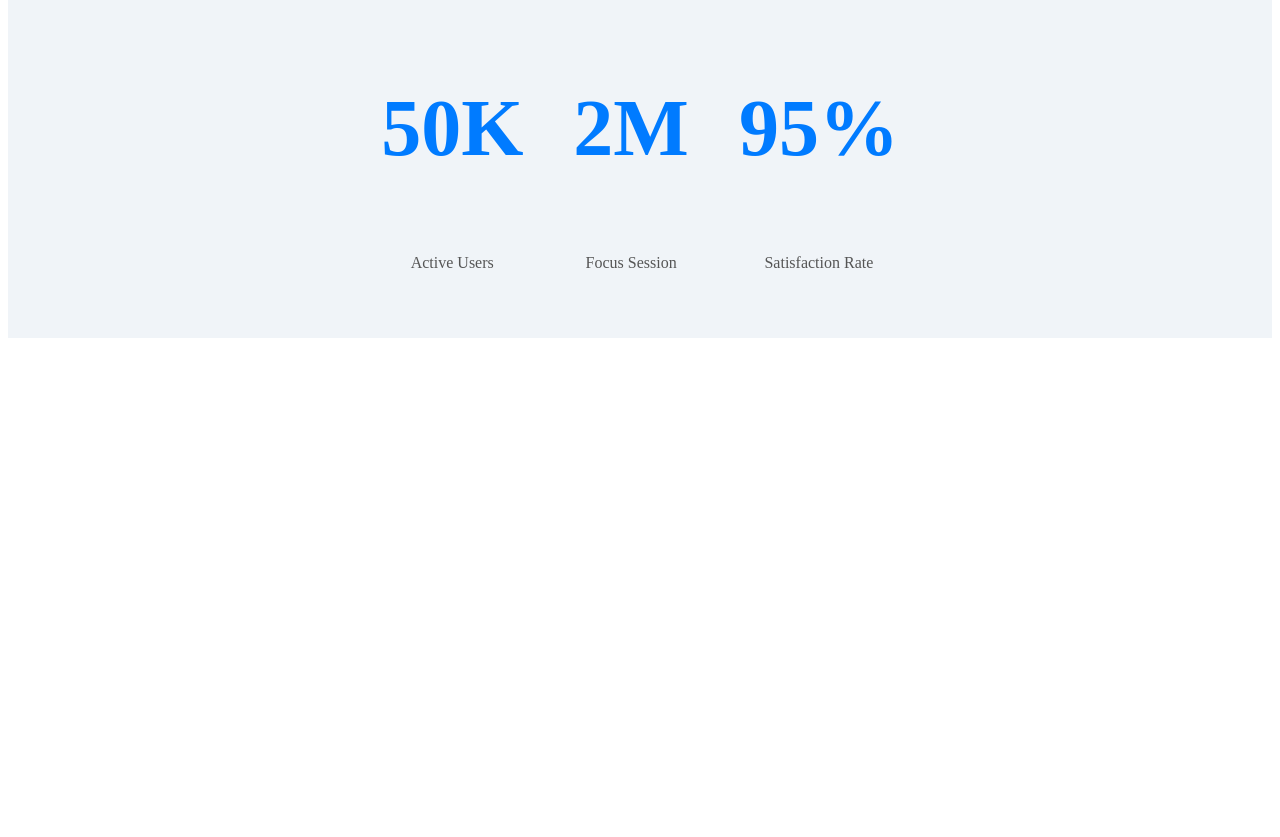
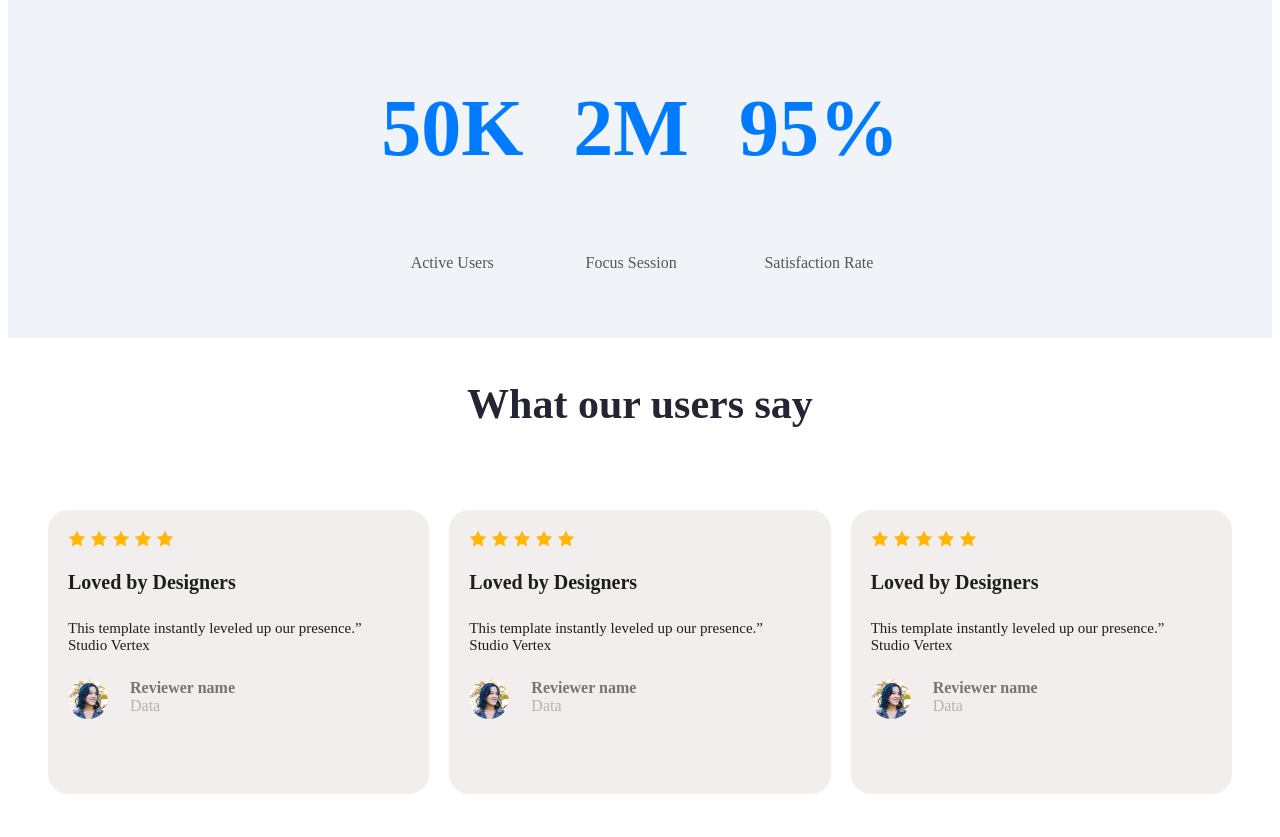
Before and after one commit to Showkat2/logo-on, a plain HTML site: page index.html in a window 1280 px wide. Shown: the part 1433-2270 px from the top of the page. Before the commit the page ends 1779 px from the top, so only its background shows below. Drawn offline with Linux system fonts and the light colour scheme.

Commit message:
seven commit

```diff
--- a/index.html
+++ b/index.html
@@ -45,6 +45,76 @@
 
 </section>
 
+<section class="about">
+        <h3 class="section-title">What our users say
+
+        </h3>
+
+    </section>
+<main>
+     <section class="skills">
+        <!--Review 1-->
+        <div class="review">
+            <div class="st-1">
+            <img src="Assets/icon-star.png" alt="">
+            <img src="Assets/icon-star.png" alt="">
+            <img src="Assets/icon-star.png" alt="">
+            <img src="Assets/icon-star.png" alt="">
+            <img src="Assets/icon-star.png" alt="">
+            </div>
+            <h3>Loved by Designers</h3>
+            <p>This template instantly leveled up our presence.”  Studio Vertex</p>
+        <div class="rev-2">
+            <img class="zero" src="Assets/avatar.png">
+            <div>
+            <strong>Reviewer name</strong>
+            <br><span>Data</span>
+        </div>
+        </div>
+    </div>
+
+        <!--Review 2-->
+      <div class="review">
+            <div class="st-1">
+            <img src="Assets/icon-star.png" alt="">
+            <img src="Assets/icon-star.png" alt="">
+            <img src="Assets/icon-star.png" alt="">
+            <img src="Assets/icon-star.png" alt="">
+            <img src="Assets/icon-star.png" alt="">
+            </div>
+            <h3>Loved by Designers</h3>
+            <p>This template instantly leveled up our presence.”  Studio Vertex</p>
+        <div class="rev-2">
+            <img class="zero" src="Assets/avatar.png">
+            <div>
+            <strong>Reviewer name</strong>
+            <br><span>Data</span>
+        </div>
+        </div>
+    </div>
+    <!--Review 3-->
+    <div class="review">
+            <div class="st-1">
+            <img src="Assets/icon-star.png" alt="">
+            <img src="Assets/icon-star.png" alt="">
+            <img src="Assets/icon-star.png" alt="">
+            <img src="Assets/icon-star.png" alt="">
+            <img src="Assets/icon-star.png" alt="">
+            </div>
+            <h3>Loved by Designers</h3>
+            <p>This template instantly leveled up our presence.”  Studio Vertex</p>
+        <div class="rev-2">
+            <img class="zero" src="Assets/avatar.png">
+            <div>
+            <strong>Reviewer name</strong>
+            <br><span>Data</span>
+        </div>
+        </div>
+    </div>
+
+     </section>
+</main>
+
 
 </body>
 </html>
--- a/style/style.css
+++ b/style/style.css
@@ -99,3 +99,51 @@ nav{
     margin-top: 30px;
     color: #555;
 }
+.section-title{
+    font-weight: bold;
+    font-size: 42px;
+    color: #252432;
+    text-align: center;
+}
+.skills{
+    display: flex;
+    gap: 20px;
+    justify-content: center;
+    padding: 40px;
+}
+.review{
+    background-color: rgb(242, 238, 238);
+    padding: 20px;
+    width: 366px;
+    height: 244px;
+    border-radius: 20px;
+}
+.st-1{
+    margin-right: 3px;
+}
+.review h3{
+    color: #1E1E1E;
+    width: 221px;
+    height: 29px;
+    font-size: 20px
+}
+.review p{
+    font-size: 15px;
+    color: #1E1E1E;
+    width: 318px;
+    height: 44px;
+}
+.rev-2{
+    display: flex;
+    gap: 12px;
+    color: #757575;
+}
+.zero{
+    border-radius: 50%;
+    width: 40px;
+    height: 40px;
+    margin-right: 10px;
+}
+span{
+    color: #B3B3B3;
+}
```
